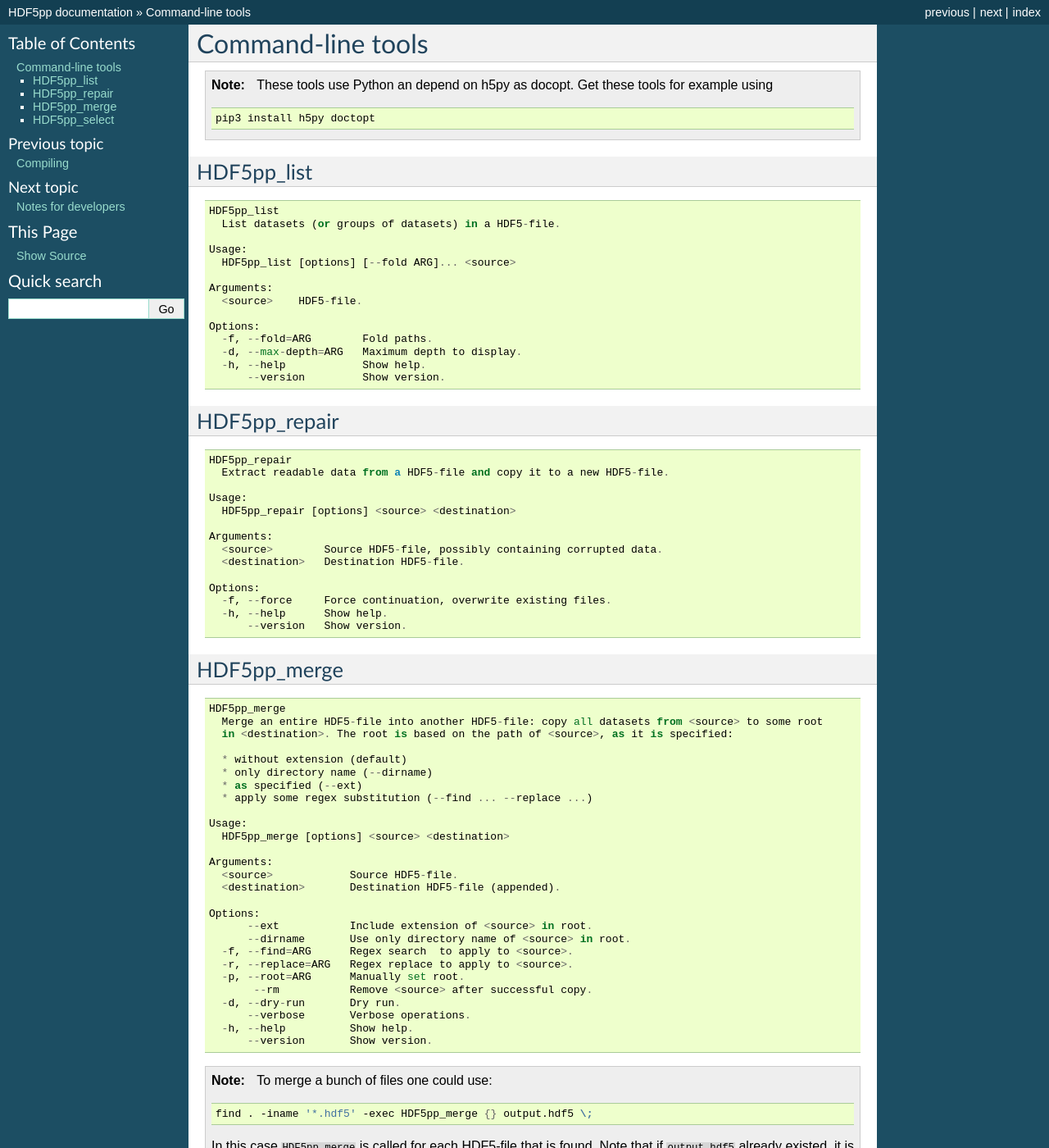
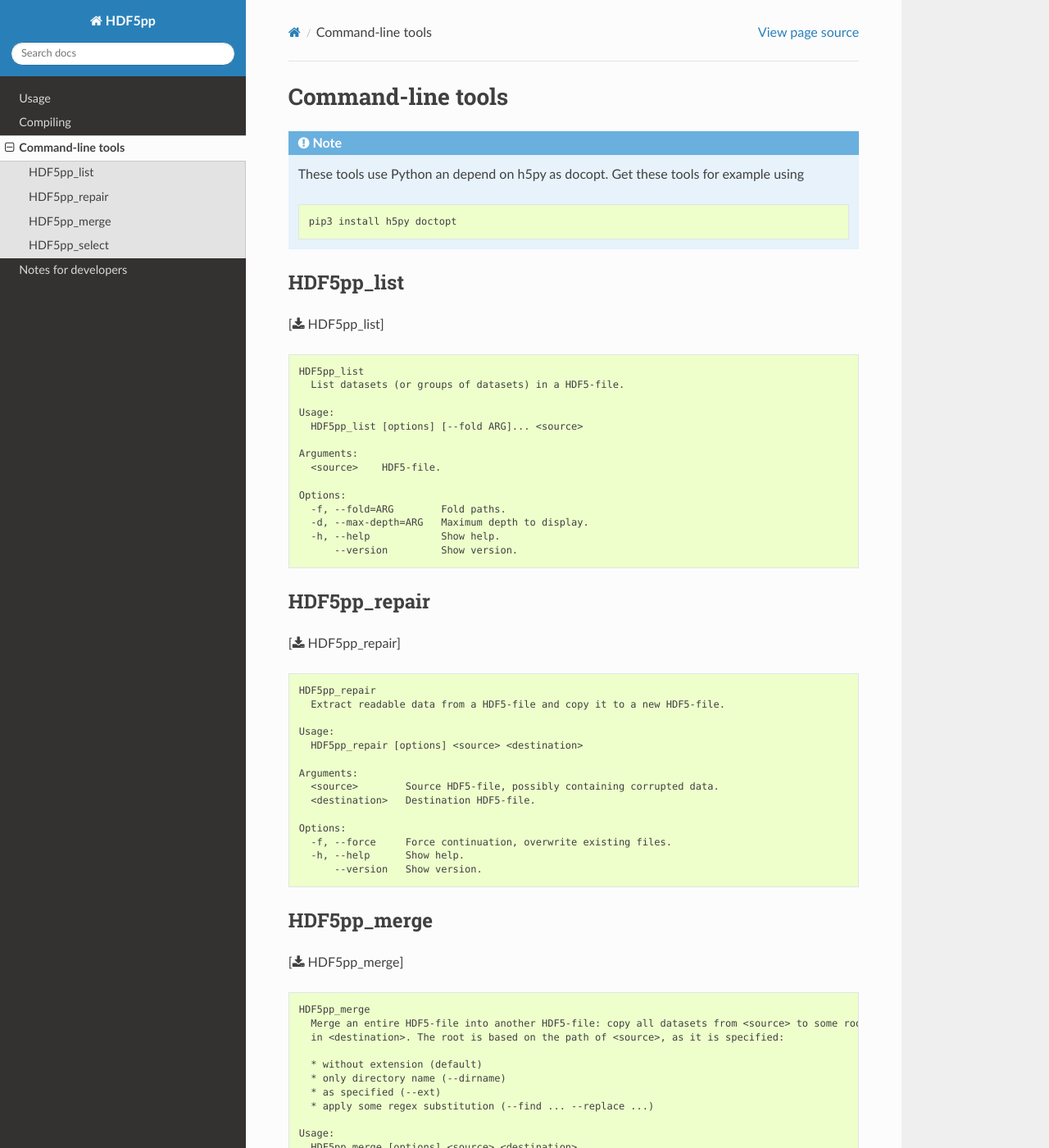
Before and after one commit to tdegeus/HDF5pp, a Sphinx documentation site: the page built from docs/tools.rst, in a window 1280 px wide and 1400 px high. Shown: the whole window at 82% size. Built offline with Sphinx 7.4.7 and the Read the Docs theme 2.0.0, drawn with Linux system fonts in a browser that asks for light colours; formulas are drawn with MathJax 3; some of the changed text lies outside the part shown.

Commit message:
Fixed documenation bug

```diff
--- a/docs/conf.py
+++ b/docs/conf.py
@@ -1,16 +1,12 @@
 # -*- coding: utf-8 -*-
 #
-# HDF5pp documentation build configuration file, created by
-# sphinx-quickstart on Tue Feb 28 17:10:58 2017.
+# Configuration file for the Sphinx documentation builder.
 #
-# This file is execfile()d with the current directory set to its
-# containing dir.
-#
-# Note that not all possible configuration values are present in this
-# autogenerated file.
-#
-# All configuration values have a default; values that are commented out
-# serve to show the default.
+# This file does only contain a selection of the most common options. For a
+# full list see the documentation:
+# http://www.sphinx-doc.org/en/master/config
+
+# -- Path setup --------------------------------------------------------------
 
 # If extensions (or modules to document with autodoc) are in another directory,
 # add these directories to sys.path here. If the directory is relative to the
@@ -21,7 +17,19 @@
 # sys.path.insert(0, os.path.abspath('.'))
 
 
-# -- General configuration ------------------------------------------------
+# -- Project information -----------------------------------------------------
+
+project = 'HDF5pp'
+copyright = '2017, Tom de Geus'
+author = 'Tom de Geus'
+
+# The short X.Y version
+version = ''
+# The full version, including alpha/beta/rc tags
+release = ''
+
+
+# -- General configuration ---------------------------------------------------
 
 # If your documentation needs a minimal Sphinx version, state it here.
 #
@@ -30,7 +38,9 @@
 # Add any Sphinx extension module names here, as strings. They can be
 # extensions coming with Sphinx (named 'sphinx.ext.*') or your custom
 # ones.
-extensions = ['sphinx.ext.imgmath']
+extensions = [
+    'sphinx.ext.imgmath',
+]
 
 # Add any paths that contain templates here, relative to this directory.
 templates_path = ['_templates']
@@ -44,20 +54,6 @@ source_suffix = '.rst'
 # The master toctree document.
 master_doc = 'index'
 
-# General information about the project.
-project = u'HDF5pp'
-copyright = u'2017, Tom de Geus'
-author = u'Tom de Geus'
-
-# The version info for the project you're documenting, acts as replacement for
-# |version| and |release|, also used in various other places throughout the
-# built documents.
-#
-# The short X.Y version.
-version = u''
-# The full version, including alpha/beta/rc tags.
-release = u''
-
 # The language for content autogenerated by Sphinx. Refer to documentation
 # for a list of supported languages.
 #
@@ -67,22 +63,19 @@ language = None
 
 # List of patterns, relative to source directory, that match files and
 # directories to ignore when looking for source files.
-# This patterns also effect to html_static_path and html_extra_path
+# This pattern also affects html_static_path and html_extra_path .
 exclude_patterns = ['_build', 'Thumbs.db', '.DS_Store']
 
 # The name of the Pygments (syntax highlighting) style to use.
 pygments_style = 'sphinx'
 
-# If true, `todo` and `todoList` produce output, else they produce nothing.
-todo_include_todos = False
 
-
-# -- Options for HTML output ----------------------------------------------
+# -- Options for HTML output -------------------------------------------------
 
 # The theme to use for HTML and HTML Help pages.  See the documentation for
 # a list of builtin themes.
 #
-html_theme = 'default'
+html_theme = 'sphinx_rtd_theme'
 
 # Theme options are theme-specific and customize the look and feel of a theme
 # further.  For a list of options available for each theme, see the
@@ -95,14 +88,24 @@ html_theme = 'default'
 # so a file named "default.css" will overwrite the builtin "default.css".
 html_static_path = ['_static']
 
+# Custom sidebar templates, must be a dictionary that maps document names
+# to template names.
+#
+# The default sidebars (for documents that don't match any pattern) are
+# defined by theme itself.  Builtin themes are using these templates by
+# default: ``['localtoc.html', 'relations.html', 'sourcelink.html',
+# 'searchbox.html']``.
+#
+# html_sidebars = {}
 
-# -- Options for HTMLHelp output ------------------------------------------
+
+# -- Options for HTMLHelp output ---------------------------------------------
 
 # Output file base name for HTML help builder.
 htmlhelp_basename = 'hdf5ppdoc'
 
 
-# -- Options for LaTeX output ---------------------------------------------
+# -- Options for LaTeX output ------------------------------------------------
 
 latex_elements = {
     # The paper size ('letterpaper' or 'a4paper').
@@ -131,7 +134,7 @@ latex_documents = [
 ]
 
 
-# -- Options for manual page output ---------------------------------------
+# -- Options for manual page output ------------------------------------------
 
 # One entry per manual page. List of tuples
 # (source start file, name, description, authors, manual section).
@@ -141,7 +144,7 @@ man_pages = [
 ]
 
 
-# -- Options for Texinfo output -------------------------------------------
+# -- Options for Texinfo output ----------------------------------------------
 
 # Grouping the document tree into Texinfo files. List of tuples
 # (source start file, target name, title, author,
@@ -151,3 +154,6 @@ texinfo_documents = [
      author, 'HDF5pp', 'One line description of project.',
      'Miscellaneous'),
 ]
+
+
+# -- Extension configuration -------------------------------------------------
--- a/docs/tools.rst
+++ b/docs/tools.rst
@@ -16,7 +16,9 @@ Command-line tools
 HDF5pp_list
 -----------
 
-.. code-block::
+[:download:`HDF5pp_list <../bin/HDF5pp_list>`]
+
+.. code-block:: none
 
   HDF5pp_list
     List datasets (or groups of datasets) in a HDF5-file.
@@ -36,7 +38,9 @@ HDF5pp_list
 HDF5pp_repair
 -------------
 
-.. code-block::
+[:download:`HDF5pp_repair <../bin/HDF5pp_repair>`]
+
+.. code-block:: none
 
   HDF5pp_repair
     Extract readable data from a HDF5-file and copy it to a new HDF5-file.
@@ -56,7 +60,9 @@ HDF5pp_repair
 HDF5pp_merge
 ------------
 
-.. code-block::
+[:download:`HDF5pp_merge <../bin/HDF5pp_merge>`]
+
+.. code-block:: none
 
   HDF5pp_merge
     Merge an entire HDF5-file into another HDF5-file: copy all datasets from <source> to some root
@@ -99,7 +105,9 @@ HDF5pp_merge
 HDF5pp_select
 -------------
 
-.. code-block::
+[:download:`HDF5pp_select <../bin/HDF5pp_select>`]
+
+.. code-block:: none
 
   HDF5pp_select
     Select datasets (or groups of datasets) from a HDF5-file and store to a new HDF5-file.
```
